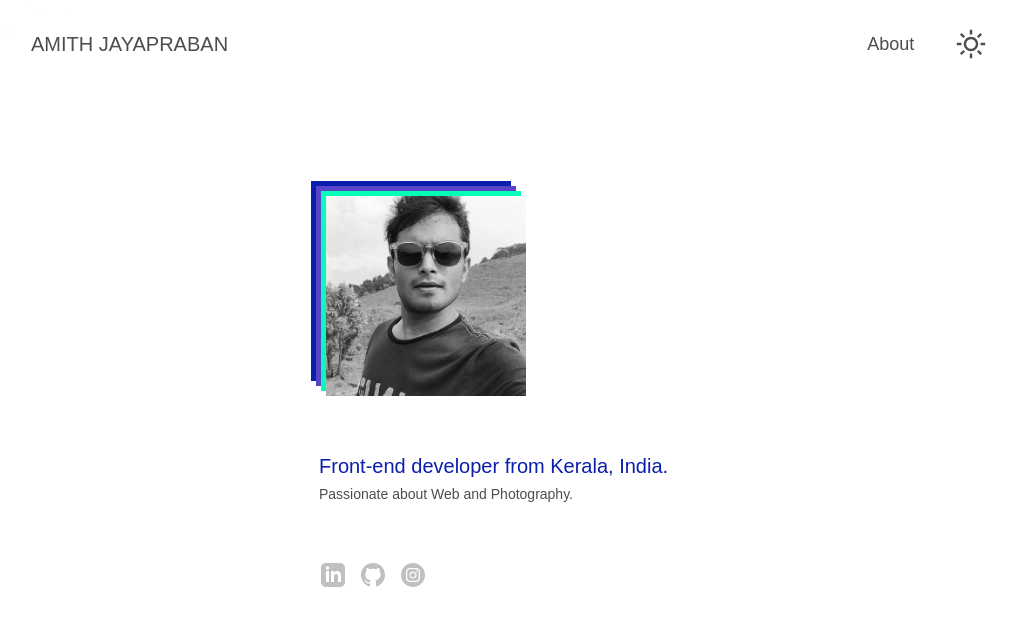
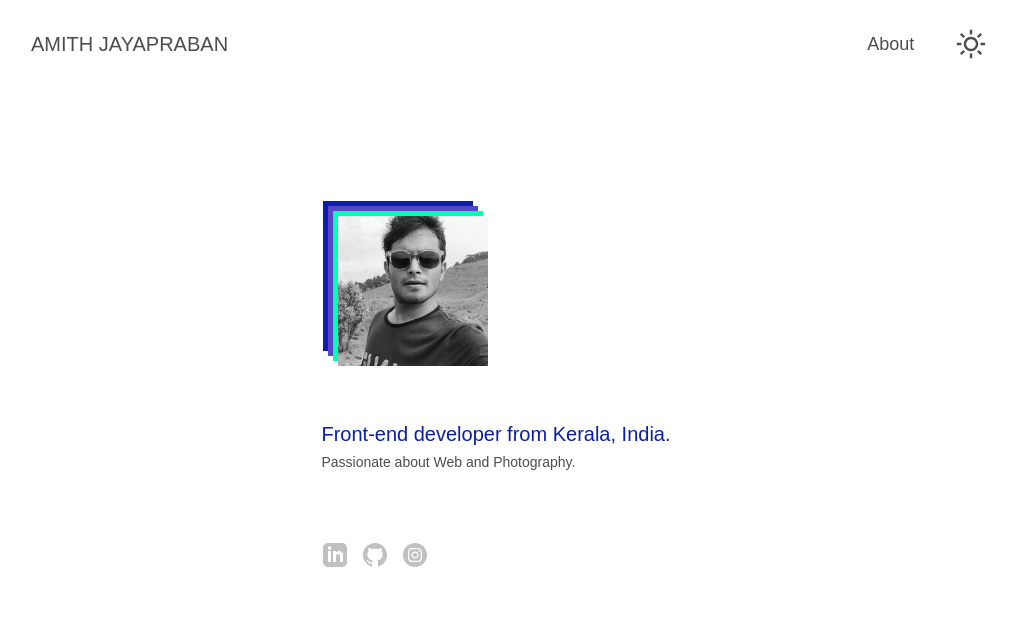
Before and after one commit to amithjayapraban/Personal-Website, a React (Vite) app: page /about in a window 1280 px wide. Shown: the top 626 px of the page, without its empty margins (129-1145 px from the left). Built offline with nearby package versions, Linux system fonts and the light colour scheme; a web font is replaced by a local one.

Commit message:
centered some divs for sm screens

```diff
--- a/src/App.css
+++ b/src/App.css
@@ -154,27 +154,67 @@ html{
   background-color: var(--grey);
 
 }
-/* .box:before{
+.box:before{
   content: '';
-  width: 200px;
-  height: 200px;
+  width: 150px;
+  height: 150px;
 
-  background-image:url("/amith.jpeg");
-  background-position:top;
-  background-size: 250px;
-  transform: translate(10px ,10px);
+  background-color: var(--fend);
+  background-size: 150px;
+  transform: translate(05px ,5px);
+display: block;
+border:0px solid var(--fontcolor);
+}
+.box{
+  display: block;
+  background-color:var(--blue);
+}
+.box::after{
+  content: '';
+  width: 150px;
+  height: 150px;
+
+
+  margin-left:5px ;
+  margin-top: 5px;
+  transform: translate(5px ,-145px);
+
+  background-color: var(--cyan);
+
+display: block;
+border:0px solid var(--fontcolor);
+}
+
+
+
+
+
+/* .photo::before{
+  content: '';
+  width: 150px;
+  height: 150px;
+
+
+
+
+ background-color: var(--cyan);
+  transform: translate(10px ,-400px);
 display: block;
 border:0px solid var(--fontcolor);
 } */
 .boxes{
+
+}
+
+.boxes2{
   display: block;
-  background-color:var(--blue);
+  /* background-color:var(--cyan);  */
 }
-.boxes::before{
+.boxes2::before{
   content: '';
-  width: 200px;
-  height: 200px;
-  z-index: 6;
+  width: 150px;
+  height: 150px;
+
 
   margin-left:5px ;
   margin-top: 5px;
@@ -185,39 +225,3 @@ border:0px solid var(--fontcolor);
 display: block;
 border:0px solid var(--fontcolor);
 }
-.boxes::after{
-  content: '';
-  width: 200px;
-  height: 200px;
-  z-index: 2;
-
-/* background-color:var(--blue);  */
-
- background-color: var(--cyan);
-  transform: translate(10px ,-195px);
-display: block;
-border:0px solid var(--fontcolor);
-}
-.boxes{
-  z-index: 4;
-}
-
-.boxes2{
-  display: block;
-  background-color:var(--blue);
-}
-.boxes2::before{
-  content: '';
-  width: 200px;
-  height: 200px;
-  z-index: 6;
-
-  margin-left:5px ;
-  margin-top: 5px;
-
-
-  background-color: var(--fend);
-
-display: block;
-border:0px solid var(--fontcolor);
-}
--- a/src/App.tsx
+++ b/src/App.tsx
@@ -36,6 +36,7 @@ function App() {
   return (
 
     <div className="App bg-primary  text-fontcolor ">
+
     <Helmet>
                 <meta charSet="utf-8" />
                 <title>Amith Jayapraban</title>
@@ -48,7 +49,7 @@ function App() {
                 <link rel="canonical" href="http://amithjayapraban.tk" />
             </Helmet>
         <Router>
-        <ScrollToTop />
+
         <Head Changetheme={Changetheme} />
 
 
--- a/src/main.tsx
+++ b/src/main.tsx
@@ -2,8 +2,10 @@ import React from 'react'
 import ReactDOM from 'react-dom/client'
 import App from './App'
 import './index.css'
+import ScrollToTop from './ScrollToTop'
 
 ReactDOM.createRoot(document.getElementById('root') as HTMLElement).render(
+
 
     <App />
 
--- a/src/pages/About.tsx
+++ b/src/pages/About.tsx
@@ -5,18 +5,22 @@ export default function About() {
 
       <Transition>
       <div className=' text-fontcolor h-[90vh] overflow-y-hidden  px-7  text-left text-sm md:text-sm grid  grid-flow-row grid-rows-[auto,auto,auto] '>
-        <div className='col-start-2 row-start-2  col-end-3 flex'>
-        <div className='w-[200px] mb-5 md:mb-10 h-[200px]  ml-[0px]   justify-self-start border-double border-[0px]  border-fontcolor boxes  '>
+        <div className='col-start-2  col-end-3 row-start-2 md:col-start-2 md:col-end-3  flex'>
+        <div className='w-[150px] mb-5 md:mb-10 h-[150px]  ml-[0px]   justify-self-start border-double border-[0px]  border-fontcolor box  '>
         </div>
-          <img className='z-10 w-[200px] translate-x-[-185px] translate-y-[15px] mb-5 md:mb-10 h-[200px]' src="/amith.jpeg" />
-          </div>
-          <div className='row-start-2 self-center mt-[12rem]  ml-[-20px] col-start-2 col-end-3'  >
+          <img className='z-10 w-[150px] translate-x-[-135px] translate-y-[15px] mb-5 md:mb-10 h-[150px]' src="/amith.jpeg" />
+        </div>
+
+
+
+
+          <div className='row-start-2 self-center mt-[8rem]  ml-[-30px] col-start-2 col-end-3'  >
           <p className=' col-start-2 md:text-xl text-link text-lg col-end-3 px-7 text-left  '>Front-end developer from Kerala, India.</p>
           <p className=' col-start-2 mt-1 mb-1 col-end-3 px-7 text-left ' >Passionate about Web and Photography.</p>
             {/* <p className=' col-start-2 col-end-3 px-7 text-left '>Currently pursuing MCA from College of Engineering, Trivandrum.</p>
            */}
           </div>
-          <div className="self-end row-start-2  col-start-2 ml-[10px] cursor-pointer col-end-3  flex justify-start">
+          <div className="self-end row-start-2  col-start-2 ml-[0px] cursor-pointer col-end-3  flex justify-start">
        <a href="https://www.linkedin.com/in/amithjayapraban/" target='_blank' className='link cursor-pointer rounded-[50%] linkedin'>
        <img src="/linkedin.svg" />
        </a>
--- a/src/pages/Foot.tsx
+++ b/src/pages/Foot.tsx
@@ -3,7 +3,7 @@ import { Link } from 'react-router-dom';
 export default function Foot() {
   return (
 
-    <div className="flex transition-[1] links mb-3 self-center justify-center ">
+    <div className="flex transition-[1] links md:mb-7 mt-7 self-center justify-center ">
 
        <a href="https://www.linkedin.com/in/amithjayapraban/" target='_blank' className='link text-sm hover:text-[15px] linkedin'>
        Linkedin
--- a/src/pages/Home.tsx
+++ b/src/pages/Home.tsx
@@ -3,6 +3,7 @@ import React, { useEffect } from 'react'
 import Transition from './Transition';
 import { motion } from "framer-motion";
 import Foot from './Foot';
+import ScrollToTop from '../ScrollToTop';
 function Home() {
   function handleScroll() {
     var a:any = document.getElementById('section1');
@@ -19,8 +20,9 @@ function Home() {
 
   return (
     <Transition>
-    <div className='flex flex-col md:px-[160px] px-7 '>
-      <section className="md:min-h-[80vh] min-h-[50vh] flex flex-col justify-center" id='section1' onScroll={handleScroll}>
+
+    <div className='flex flex-col min-h-[90vh] md:px-[160px] px-7 '>
+      <section className="md:min-h-[30vh] min-h-[30vh] mt-[6rem] md:mt-[7rem] flex flex-col  justify-center" id='section1' onScroll={handleScroll}>
    <motion.div
             variants={animationConfiguration}
             initial="initial"
@@ -34,15 +36,15 @@ function Home() {
       </section>
 
 
-    <section className="md:min-h-[50vh] min-h-[40vh]  flex flex-col  ">
-          <h1 className='text-sm mb-3 cursor-pointer md:text-xl'>Projects</h1>
+    <section className="md:min-h-[30vh] min-h-[30vh]  flex flex-col  ">
+          <h1 className='text-sm mb-7 cursor-pointer  self-center md:self-start md:text-xl'>Projects</h1>
           <div className='flex flex-col  md:flex-row'>
 
 
 
-      <a href="https://sorah-5c20wqrjh-amithjayapraban.vercel.app" target="_blank" className='flex  '>
-        <div className='w-[200px] mb-5 md:mb-10 h-[200px]  ml-[0px]   self-center justify-self-center md:justify-self-start border-double border-[0px]  border-fontcolor boxes2   '>
-        <div className='z-10 self-start translate-x-[10px] text-gray-400 text-xs flex flex-col justify-center bg-cyan  translate-y-[-195px] mb-5 p-5 text-left md:mb-10 h-[200px] w-[200px] '><h1 className='text-xl text-blue '>Sorah </h1> <p className='text-fend mb-2'>Chat App</p> <p className=''>#React #Express #Socket.io #MongoDB</p></div>
+      <a href="https://sorah-5c20wqrjh-amithjayapraban.vercel.app" target="_blank" className='flex flex-col md:flex-row md:mr-[0px] mr-[15px] '>
+        <div className='w-[150px] mb-5 md:mb-10 h-[150px]  ml-[0px]   self-center justify-self-center md:justify-self-start border-double border-[0px]  border-fontcolor boxes2   '>
+        <div className='z-10 self-start translate-x-[10px] text-white text-xs flex flex-col justify-center bg-blue  translate-y-[-145px] mb-5 p-5 text-left md:mb-10 h-[150px] w-[150px] '><h1 className='text-xl text-cyan '>Sorah </h1> <p className='text-silver-400 mb-2'>Chat App</p> <p className=''>#React #Express #Socket.io #MongoDB</p></div>
               </div>
 
       </a>
```
